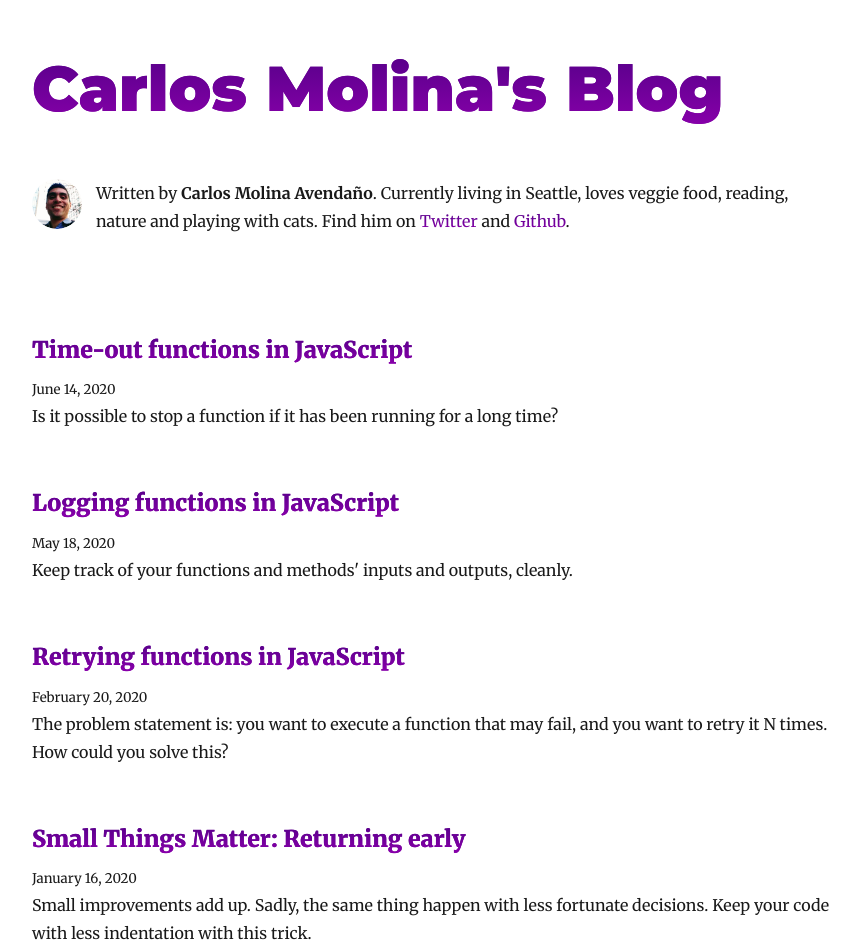
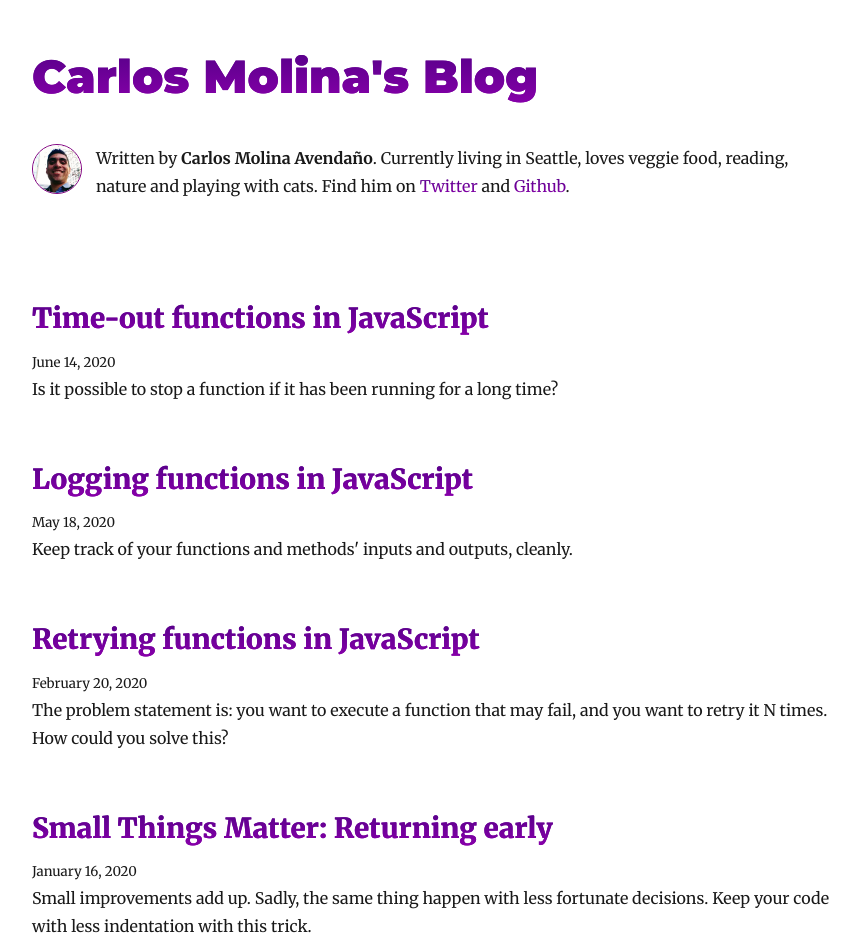
Before and after one commit to cmolina/cmolina.dev_gatsby-starter-blog, a Gatsby site: page / in a window 1280 px wide. Shown: the top 950 px of the page, without its empty margins (209-1067 px from the left). Built offline with nearby package versions, Linux system fonts and the light colour scheme; Gatsby itself is replaced by a stand-in of ours; some packages are replaced by stand-ins of ours.

Commit message:
Rigth sequence for headings.

```diff
--- a/src/components/bio.js
+++ b/src/components/bio.js
@@ -49,6 +49,7 @@ const Bio = () => {
           marginRight: rhythm(1 / 2),
           marginBottom: 0,
           minWidth: 50,
+          border: ".1rem solid purple",
           borderRadius: `100%`,
         }}
         imgStyle={{
--- a/src/components/layout.js
+++ b/src/components/layout.js
@@ -13,8 +13,8 @@ class Layout extends React.Component {
       header = (
         <h1
           style={{
-            ...scale(1.5),
-            marginBottom: rhythm(1.5),
+            ...scale(1.16),
+            marginBottom: rhythm(1.16),
             marginTop: 0,
           }}
         >
@@ -32,23 +32,9 @@ class Layout extends React.Component {
       )
     } else {
       header = (
-        <h3
-          style={{
-            fontFamily: `Montserrat, sans-serif`,
-            marginTop: 0,
-          }}
-        >
-          <Link
-            style={{
-              boxShadow: `none`,
-              textDecoration: `none`,
-              color: `inherit`,
-            }}
-            to={`/`}
-          >
-            {title}
-          </Link>
-        </h3>
+        <Link rel="index" to={`/`}>
+          {title}
+        </Link>
       )
     }
     return (
--- a/src/pages/index.js
+++ b/src/pages/index.js
@@ -19,23 +19,19 @@ class BlogIndex extends React.Component {
         {posts.map(({ node }) => {
           const title = node.frontmatter.title || node.fields.slug
           return (
-            <div key={node.fields.slug}>
-              <h3
-                style={{
-                  marginBottom: rhythm(1 / 4),
-                }}
-              >
+            <article key={node.fields.slug}>
+              <h2 style={{ marginBottom: rhythm(1 / 4) }}>
                 <Link style={{ boxShadow: `none` }} to={node.fields.slug}>
                   {title}
                 </Link>
-              </h3>
+              </h2>
               <small>{node.frontmatter.date}</small>
               <p
                 dangerouslySetInnerHTML={{
                   __html: node.frontmatter.description || node.excerpt,
                 }}
               />
-            </div>
+            </article>
           )
         })}
       </Layout>
--- a/src/styles/global.css
+++ b/src/styles/global.css
@@ -13,3 +13,25 @@ h1, h2, h3, h4, h5, h6, a {
 hr + .bio {
     margin-bottom: 25vw !important;
 }
+
+nav > ul {
+    margin: 0;
+}
+
+a[rel="index"]::before {
+    content: "👆";
+    position: relative;
+    padding-right: 1ch;
+}
+
+a[rel="prev"]::before {
+    content: "👈";
+    position: relative;
+    padding-right: 1ch;
+}
+
+a[rel="next"]::after {
+    content: "👉";
+    position: relative;
+    padding-left: 1ch;
+}
```
Also changed, not shown: src/templates/blog-post.js (+5 -2 lines).
